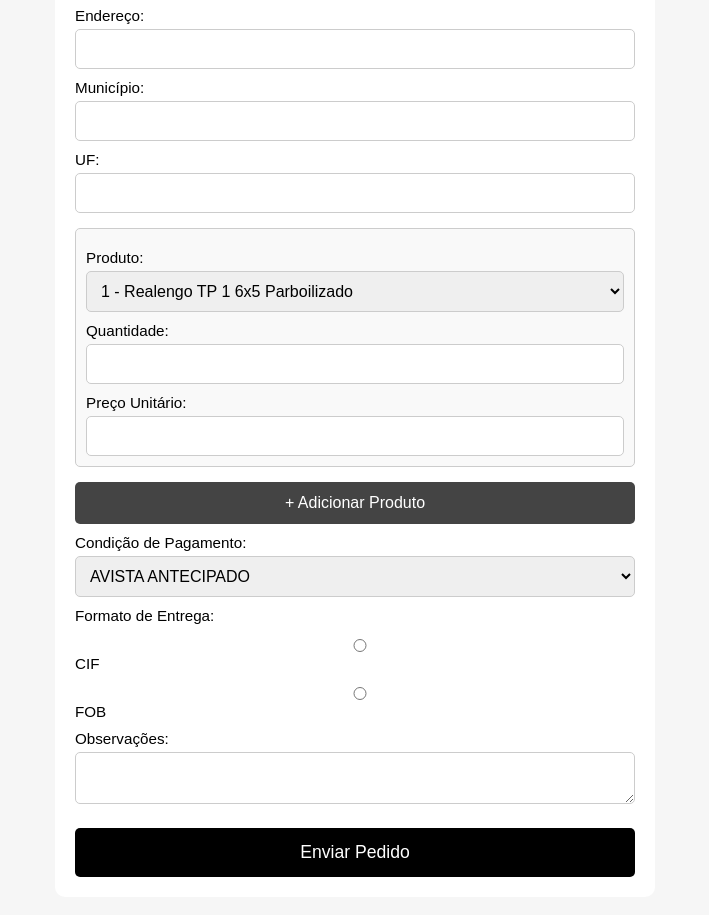
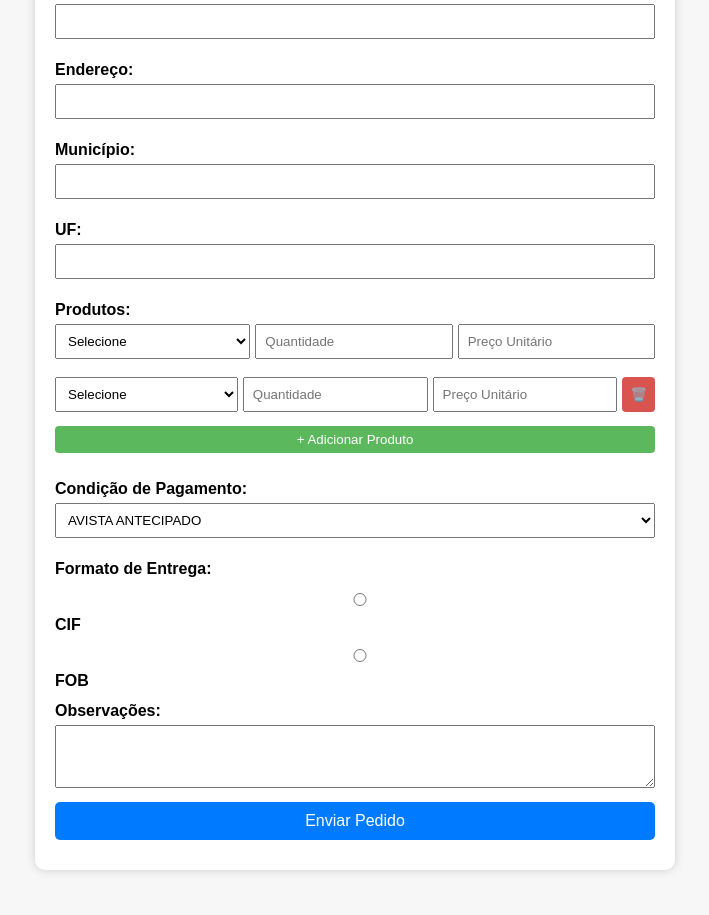
Before and after one commit to gr2ic/formulario-pedidos-jj, a plain HTML site: page index.html in a window 1280 px wide. Shown: the part 479-1394 px from the top of the page, without its empty margins (285-994 px from the left). After the commit the page ends 1359 px from the top, so only its background shows below. Drawn offline with Linux system fonts and the light colour scheme.

Commit message:
Update index.html

```diff
--- a/index.html
+++ b/index.html
@@ -2,99 +2,87 @@
 <html lang="pt-BR">
 <head>
   <meta charset="UTF-8" />
-  <meta name="viewport" content="width=device-width, initial-scale=1.0" />
-  <title>Cadastro de Pedido</title>
+  <meta name="viewport" content="width=device-width, initial-scale=1.0"/>
+  <title>Cadastro de Pedido - J&J</title>
   <style>
-    * {
-      box-sizing: border-box;
-    }
     body {
       font-family: Arial, sans-serif;
-      background: #f6f6f6;
+      background: #f7f7f7;
+      padding: 10px;
       margin: 0;
-      padding: 0;
     }
-    form {
+    .container {
+      max-width: 600px;
+      margin: auto;
       background: white;
       padding: 20px;
-      margin: 10px;
       border-radius: 10px;
-      max-width: 100%;
+      box-shadow: 0 0 10px #ccc;
+    }
+    h2 {
+      text-align: center;
+      margin-top: 0;
     }
     label {
       display: block;
-      margin-top: 10px;
-      font-size: 0.95em;
+      margin: 12px 0 5px;
+      font-weight: bold;
     }
-    input, select, textarea {
+    input, select, textarea, button {
       width: 100%;
+      padding: 8px;
+      margin-bottom: 10px;
+      box-sizing: border-box;
+    }
+    .produto {
+      display: flex;
+      gap: 5px;
+      margin-bottom: 8px;
+    }
+    .produto select, .produto input {
+      flex: 1;
+    }
+    .produto button {
+      width: auto;
+      padding: 4px 8px;
+      background: #d9534f;
+      color: white;
+      border: none;
+      border-radius: 4px;
+    }
+    .add-btn {
+      background: #5cb85c;
+      color: white;
+      border: none;
+      padding: 6px 12px;
+      border-radius: 4px;
+      margin-top: -5px;
+      margin-bottom: 15px;
+    }
+    .submit-btn {
+      background: #007bff;
+      color: white;
+      border: none;
       padding: 10px;
-      margin-top: 5px;
-      font-size: 1em;
-      border: 1px solid #ccc;
+      font-size: 16px;
       border-radius: 5px;
     }
-    .produto-item {
-      margin-top: 15px;
-      padding: 10px;
-      border: 1px solid #ccc;
-      border-radius: 5px;
-      background: #f9f9f9;
-      position: relative;
-    }
-    .add-produto {
-      margin-top: 15px;
-      background: #444;
-      color: white;
-      border: none;
-      padding: 12px;
-      border-radius: 5px;
-      width: 100%;
-      font-size: 1em;
-    }
-    button[type="submit"] {
-      margin-top: 20px;
-      background: black;
-      color: white;
-      border: none;
-      padding: 14px;
-      width: 100%;
-      font-size: 1.1em;
-      border-radius: 5px;
-    }
-    .remover {
-      background: red;
-      color: white;
-      border: none;
-      padding: 5px 10px;
-      border-radius: 5px;
-      cursor: pointer;
-      position: absolute;
-      top: 10px;
-      right: 10px;
-    }
-    img {
-      max-width: 120px;
+    img.logo {
       display: block;
-      margin: 0 auto 20px auto;
-    }
-    @media (min-width: 600px) {
-      form {
-        max-width: 600px;
-        margin: 20px auto;
-      }
+      margin: 0 auto 10px;
+      max-height: 50px;
     }
   </style>
 </head>
 <body>
+  <div class="container">
+    <img src="https://drive.google.com/uc?id=1e3Od-8Q_GpD7UudMzmWmPzUrKQFz5lz9" alt="Logo J&J" class="logo">
+    <h2>Cadastro de Pedido</h2>
     <form id="pedidoForm">
-    <img src="logo_jj.png" alt="Logo J&J">
-    <h2 style="text-align:center">Cadastro de Pedido</h2>
-
-    <label>Data do Pedido:</label>
+      <label for="dataPedido">Data do Pedido:</label>
       <input type="date" name="dataPedido" required>
 
-    <label>Vendedor:</label>
+      <label for="vendedor">Vendedor:</label>
       <select name="vendedor" required>
         <option value="">Selecione</option>
         <option>Thalyson</option>
@@ -104,29 +92,50 @@
         <option>Flaviano</option>
       </select>
 
-    <label>CNPJ do Cliente:</label>
+      <label for="cnpj">CNPJ do Cliente:</label>
       <input type="text" name="cnpj" required>
 
-    <label>Razão Social:</label>
-    <input type="text" name="razaoSocial">
+      <label for="razaoSocial">Razão Social:</label>
+      <input type="text" name="razaoSocial" required>
 
-    <label>Nome Fantasia:</label>
+      <label for="nomeFantasia">Nome Fantasia:</label>
       <input type="text" name="nomeFantasia">
 
-    <label>Endereço:</label>
+      <label for="endereco">Endereço:</label>
       <input type="text" name="endereco">
 
-    <label>Município:</label>
+      <label for="municipio">Município:</label>
       <input type="text" name="municipio">
 
-    <label>UF:</label>
+      <label for="uf">UF:</label>
       <input type="text" name="uf">
 
-    <div id="produtos"></div>
-    <button type="button" class="add-produto" onclick="addProduto()">+ Adicionar Produto</button>
+      <label>Produtos:</label>
+      <div id="produtosContainer">
+        <div class="produto">
+          <select name="produto" required>
+            <option value="">Selecione</option>
+            <option>1 - Realengo TP 1 6x5 Parboilizado</option>
+            <option>3 - Realengo TP 1 30x1 Parboilizado</option>
+            <option>642 - Realengo Polido 6x5</option>
+            <option>643 - Realengo Polido 30x1</option>
+            <option>1110 - Arroz P/ Cães 6x5</option>
+            <option>8291 - Arroz Parboilizado 25Kg TP 1</option>
+            <option>8295 - Arroz Polido TP 1 SC 25Kg</option>
+            <option>1128 - Realengo TP 1 SC 50Kg Parboilizado</option>
+            <option>1200 - Realengo TP 1 SC 50Kg Polido</option>
+            <option>8899 - Arroz Realengo Integral 10x1</option>
+            <option>13 - Realengo Parboilizado TP 1 - 10x1</option>
+            <option>8151 - Arroz Realengo Branco 10x1</option>
+          </select>
+          <input type="number" placeholder="Quantidade" required>
+          <input type="number" placeholder="Preço Unitário" required>
+        </div>
+      </div>
+      <button type="button" class="add-btn" onclick="adicionarProduto()">+ Adicionar Produto</button>
 
-    <label>Condição de Pagamento:</label>
-    <select name="condicaoPagamento">
+      <label for="condicaoPagamento">Condição de Pagamento:</label>
+      <select name="condicaoPagamento" required>
         <option>AVISTA ANTECIPADO</option>
         <option>BOLETO 7 DIAS</option>
         <option>BOLETO 14 /21 DIAS</option>
@@ -140,80 +149,44 @@
         <option>BOLETO 35 DIAS</option>
       </select>
 
-    <label>Formato de Entrega:</label>
-    <label><input type="radio" name="formatoEntrega" value="CIF"> CIF</label>
+      <label for="formatoEntrega">Formato de Entrega:</label>
+      <label><input type="radio" name="formatoEntrega" value="CIF" required> CIF</label>
       <label><input type="radio" name="formatoEntrega" value="FOB"> FOB</label>
 
-    <label>Observações:</label>
-    <textarea name="observacoes"></textarea>
+      <label for="observacoes">Observações:</label>
+      <textarea name="observacoes" rows="3"></textarea>
 
-    <button type="submit">Enviar Pedido</button>
+      <button type="submit" class="submit-btn">Enviar Pedido</button>
     </form>
+  </div>
 
   <script>
-    const produtos = [
-      "1 - Realengo TP 1 6x5 Parboilizado",
-      "3 - Realengo TP 1 30x1 Parboilizado",
-      "642 - Realengo Polido 6x5",
-      "643 - Realengo Polido 30x1",
-      "1110 - Arroz P/ Cães 6x5",
-      "8291 - Arroz Parboilizado 25Kg TP 1",
-      "8295 - Arroz Polido TP 1 SC 25Kg",
-      "1128 - Realengo TP 1 SC 50Kg Parboilizado",
-      "1200 - Realengo TP 1 SC 50Kg Polido",
-      "8899 - Arroz Realengo Integral 10x1",
-      "13 - Realengo Parboilizado TP 1 - 10x1",
-      "8151 - Arroz Realengo Branco 10x1"
-    ];
-
-    function addProduto() {
-      const div = document.createElement("div");
-      div.className = "produto-item";
-
-      const index = document.querySelectorAll(".produto-item").length;
-      const podeExcluir = index > 0;
-
+    function adicionarProduto() {
+      const container = document.getElementById('produtosContainer');
+      const div = document.createElement('div');
+      div.className = 'produto';
       div.innerHTML = `
-        <label>Produto:</label>
-        <select name="produto">
-          ${produtos.map(p => `<option value="${p}">${p}</option>`).join('')}
+        <select name="produto" required>
+          ${document.querySelector('[name="produto"]').innerHTML}
         </select>
-        <label>Quantidade:</label>
-        <input type="number" name="quantidade" required>
-        <label>Preço Unitário:</label>
-        <input type="number" name="precoUnitario" required>
-        ${podeExcluir ? '<button type="button" class="remover" onclick="this.parentElement.remove()">🗑️ Remover</button>' : ''}
+        <input type="number" placeholder="Quantidade" required>
+        <input type="number" placeholder="Preço Unitário" required>
+        <button type="button" onclick="this.parentElement.remove()">🗑️</button>
       `;
-      document.getElementById("produtos").appendChild(div);
+      container.appendChild(div);
     }
 
-    addProduto();
-
-    document.querySelector("input[name='cnpj']").addEventListener("blur", async function () {
-      const cnpj = this.value.replace(/\D/g, "");
-      if (cnpj.length !== 14) return;
-
-      try {
-        const resposta = await fetch(`https://brasilapi.com.br/api/cnpj/v1/${cnpj}`);
-        if (!resposta.ok) throw new Error("Erro na consulta do CNPJ");
-
-        const dados = await resposta.json();
-
-        document.querySelector("input[name='razaoSocial']").value = dados.razao_social || "";
-        document.querySelector("input[name='nomeFantasia']").value = dados.nome_fantasia || "";
-        document.querySelector("input[name='endereco']").value = `${dados.descricao_tipo_de_logradouro || ""} ${dados.logradouro || ""}, ${dados.numero || ""}`.trim();
-        document.querySelector("input[name='municipio']").value = dados.municipio || "";
-        document.querySelector("input[name='uf']").value = dados.uf || "";
-      } catch (erro) {
-        alert("Não foi possível consultar o CNPJ automaticamente.");
-      }
-    });
-
-    document.getElementById("pedidoForm").addEventListener("submit", async function(e) {
+    document.getElementById('pedidoForm').addEventListener('submit', async function (e) {
       e.preventDefault();
 
       const form = e.target;
-      const dados = {
+      const produtos = [...form.querySelectorAll('.produto')].map(p => ({
+        nome: p.children[0].value,
+        quantidade: p.children[1].value,
+        precoUnitario: p.children[2].value
+      }));
+
+      const payload = {
         dataPedido: form.dataPedido.value,
         vendedor: form.vendedor.value,
         cnpj: form.cnpj.value,
@@ -225,32 +198,31 @@
         condicaoPagamento: form.condicaoPagamento.value,
         formatoEntrega: form.formatoEntrega.value,
         observacoes: form.observacoes.value,
-        produtos: []
+        produtos
       };
 
-      document.querySelectorAll(".produto-item").forEach(div => {
-        dados.produtos.push({
-          nome: div.querySelector("select[name='produto']").value,
-          quantidade: div.querySelector("input[name='quantidade']").value,
-          precoUnitario: div.querySelector("input[name='precoUnitario']").value
-        });
+      try {
+        const res = await fetch('https://script.google.com/macros/s/AKfycbzvEeln2NhLY31ZL4LF5X6PJ48dzBn1B0hXBPy23vNrHeIEeyH1_hTCd_pqcdMa7ELU-g/exec', {
+          method: 'POST',
+          body: JSON.stringify(payload)
         });
 
-      const resposta = await fetch("https://script.google.com/macros/s/AKfycbzvEeln2NhLY31ZL4LF5X6PJ48dzBn1B0hXBPy23vNrHeIEeyH1_hTCd_pqcdMa7ELU-g/exec", {
-        method: "POST",
-        body: JSON.stringify(dados)
+        const result = await res.json();
+        if (result.success) {
+          alert('Pedido enviado com sucesso!');
+          form.reset();
+          document.getElementById('produtosContainer').innerHTML = '';
+          adicionarProduto();
+        } else {
+          alert('Erro ao enviar pedido.');
+        }
+      } catch (err) {
+        alert('Erro de conexão ao enviar o pedido.');
+        console.error(err);
+      }
     });
 
-      const resultado = await resposta.json();
-      if (resultado.success) {
-        alert("Pedido enviado com sucesso!");
-        form.reset();
-        document.getElementById("produtos").innerHTML = "";
-        addProduto();
-      } else {
-        alert("Erro ao enviar pedido.");
-      }
-    });
+    window.addEventListener('DOMContentLoaded', () => adicionarProduto());
   </script>
 </body>
 </html>
```
Lines whose indentation alone changed are shown as unchanged.
